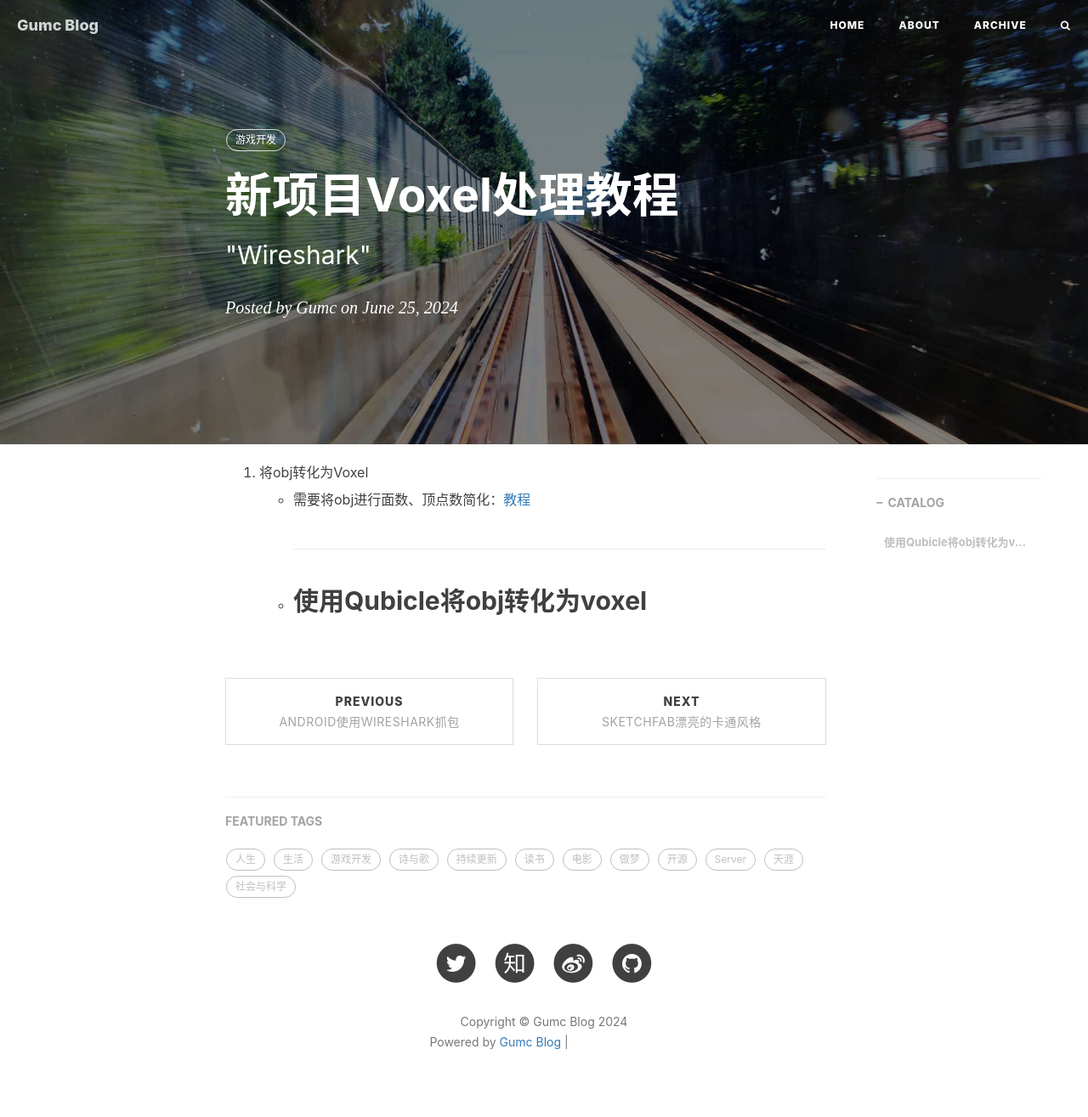
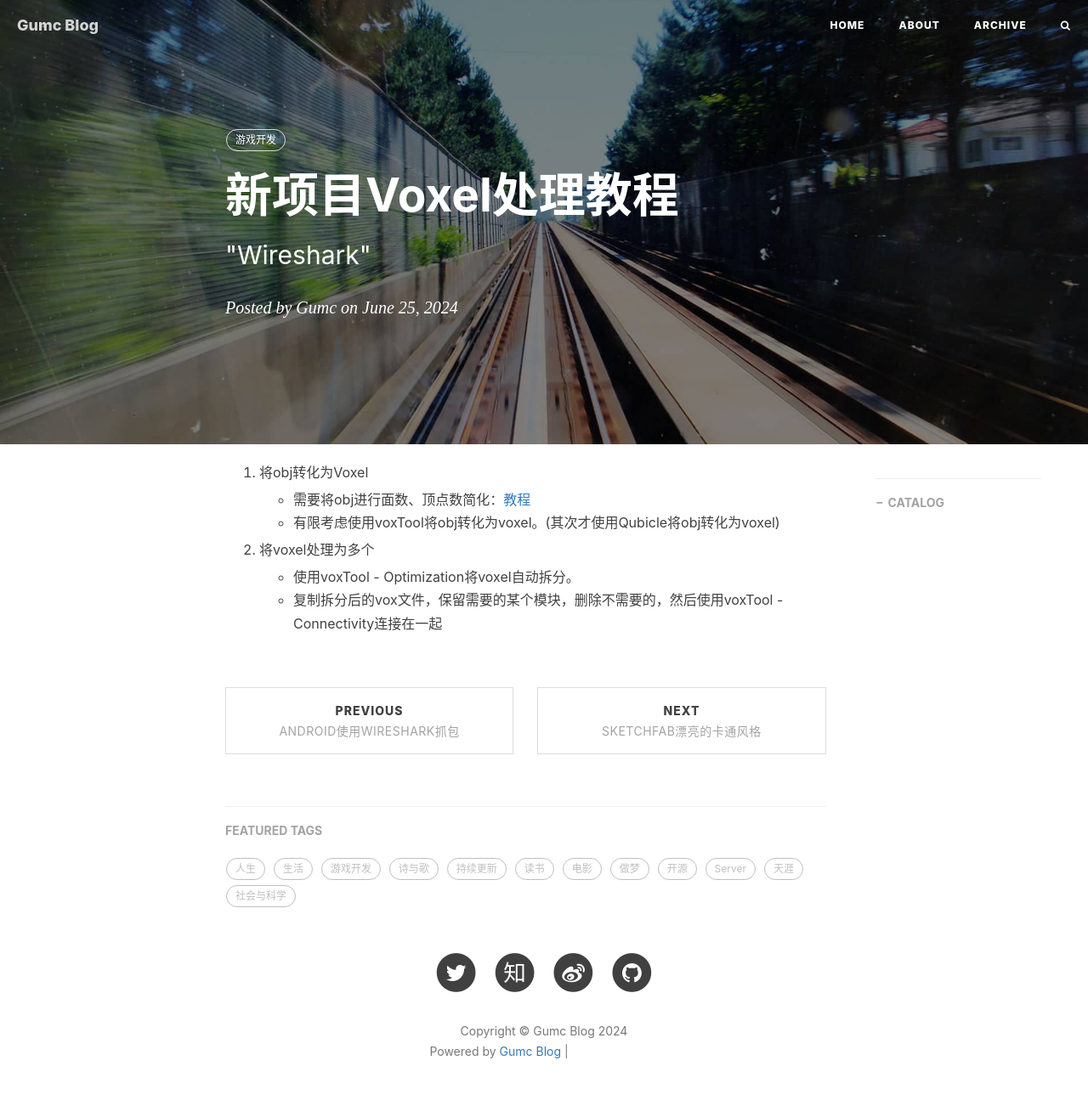
Before and after one commit to gumcstronger/gumcstronger.github.io, a Jekyll site: the page built from _posts/2024/2024-06-25-project036-voxel.md, in a window 1280 px wide. Shown: the whole page at 85% size. Built offline with Jekyll 4.4.1, drawn with Linux system fonts in a browser that asks for light colours; comment, search, counter and statistics services are not loaded; grey boxes are pictures that could not be loaded.

Commit message:
Update 2024-06-25-project036-voxel.md

```diff
--- a/_posts/2024/2024-06-25-project036-voxel.md
+++ b/_posts/2024/2024-06-25-project036-voxel.md
@@ -12,5 +12,7 @@
 1. 将obj转化为Voxel
 
    - 需要将obj进行面数、顶点数简化：[教程](https://www.youtube.com/watch?v=Erstqc5uSxU)
-   - 使用Qubicle将obj转化为voxel
-   -
+   - 有限考虑使用voxTool将obj转化为voxel。(其次才使用Qubicle将obj转化为voxel)
+2. 将voxel处理为多个
+   - 使用voxTool - Optimization将voxel自动拆分。
+   - 复制拆分后的vox文件，保留需要的某个模块，删除不需要的，然后使用voxTool - Connectivity连接在一起
```
